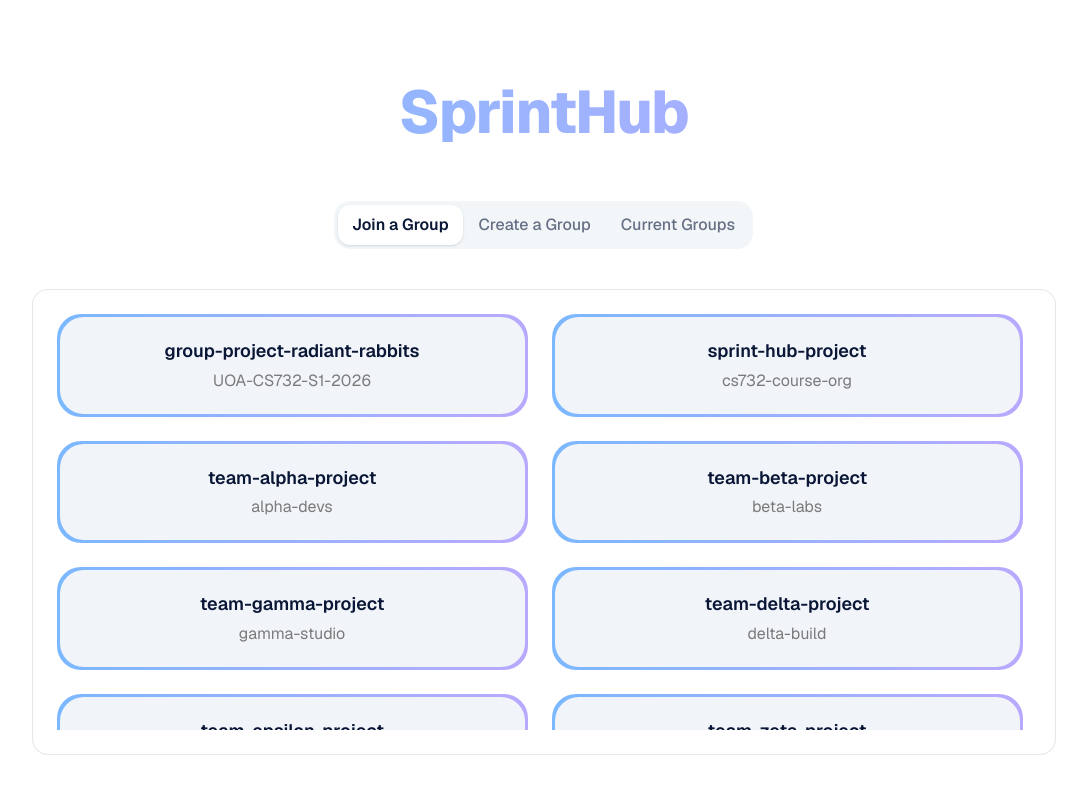
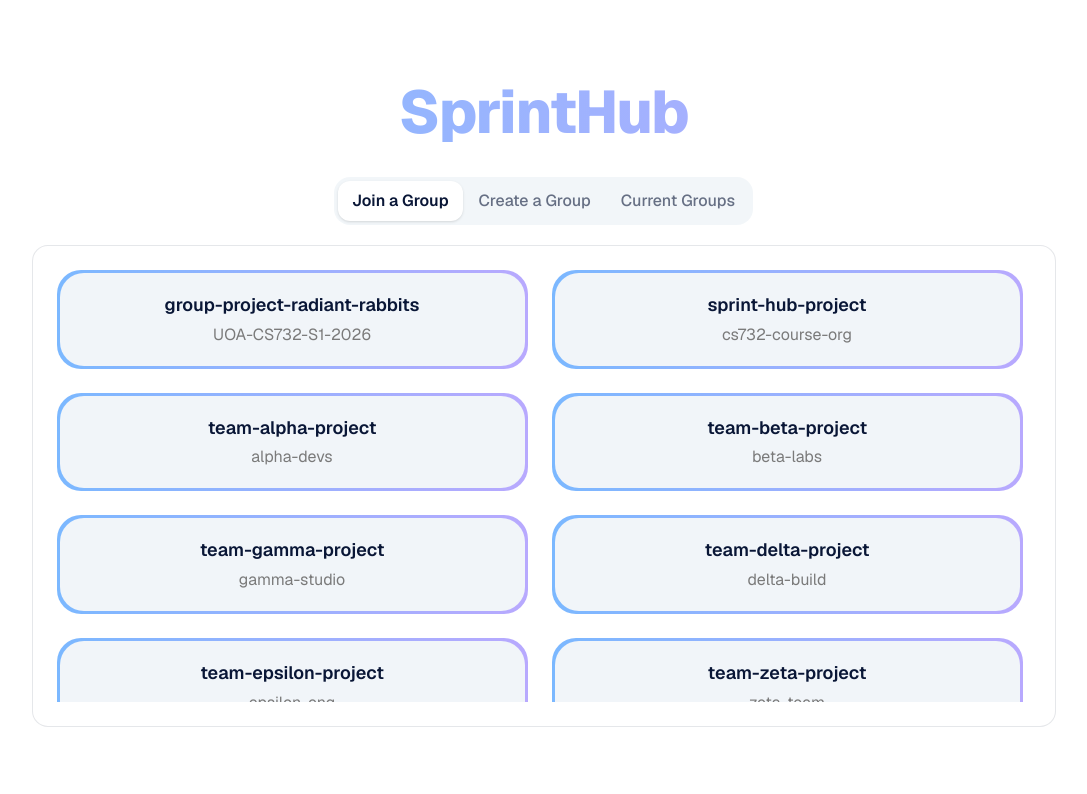
Before and after one commit to UOA-CS732-S1-2026/group-project-radiant-rabbits, a Next.js app: page /join-create-switch-group in a window 1280 px wide. Shown: the top 794 px of the page, without its empty margins (89-1176 px from the left). Built offline with nearby package versions, Linux system fonts and the light colour scheme.

Commit message:
fix(ui):Fix group flow layout: lock pages to the viewport, shrink join panel when lists are short, and tighten set-group spacing.

```diff
--- a/src/app/(group-change)/join-create-switch-group/page.tsx
+++ b/src/app/(group-change)/join-create-switch-group/page.tsx
@@ -63,21 +63,21 @@ export default function JoinCreateSwitchGroupPage() {
     DUMMY_CARDS[tab as keyof typeof DUMMY_CARDS] ?? DUMMY_CARDS.join;
 
   return (
-    <div className="min-h-screen bg-brand-background px-5 pb-14 pt-16 sm:px-8 sm:pb-16 sm:pt-20 md:px-12">
-      <div className="mx-auto w-full max-w-5xl">
-        <header className="mb-12 text-center sm:mb-14">
+    <div className="flex h-dvh max-h-dvh flex-col overflow-hidden bg-brand-background px-5 pb-4 pt-16 sm:px-8 sm:pb-5 sm:pt-20 md:px-12">
+      <div className="mx-auto flex min-h-0 w-full max-w-5xl flex-1 flex-col">
+        <header className="mb-6 shrink-0 text-center sm:mb-8">
           <SprintHubTitle />
         </header>
 
         <SegmentedControl
-          className="mx-auto mb-8 sm:mb-10"
+          className="mx-auto mb-4 shrink-0 sm:mb-5"
           options={TAB_OPTIONS}
           value={tab}
           onChange={setTab}
         />
 
-        <BorderedPanel className="p-4 sm:p-5 md:p-6">
-          <div className="scrollbar-thumb-accent max-h-[calc(100dvh-20rem)] overflow-y-auto pr-1 sm:max-h-[calc(100dvh-24rem)] sm:pr-2">
+        <BorderedPanel className="w-full shrink-0 overflow-hidden p-4 sm:p-5 md:p-6">
+          <div className="scrollbar-thumb-accent max-h-[calc(100dvh-19rem)] overflow-y-auto pr-1 sm:max-h-[calc(100dvh-23rem)] sm:pr-2">
             <div className="grid grid-cols-1 gap-4 sm:grid-cols-2 sm:gap-5 lg:gap-6">
               {cards.map((card) => (
                 <Link
--- a/src/app/(group-change)/set-group/page.tsx
+++ b/src/app/(group-change)/set-group/page.tsx
@@ -44,23 +44,24 @@ export default function SetGroupPage() {
     useState<SprintLengthUnit>("days");
 
   return (
-    <div className="min-h-screen bg-brand-background px-5 pb-14 pt-16 sm:px-8 sm:pb-16 sm:pt-20 md:px-12">
-      <div className="mx-auto w-full max-w-5xl">
-        <header className="mb-10 flex flex-col items-center text-center sm:mb-12">
+    <div className="flex h-dvh max-h-dvh flex-col overflow-hidden bg-brand-background px-5 pb-4 pt-16 sm:px-8 sm:pb-5 sm:pt-20 md:px-12">
+      <div className="mx-auto flex min-h-0 w-full max-w-5xl flex-1 flex-col">
+        <header className="mb-5 flex shrink-0 flex-col items-center text-center sm:mb-6">
           <SprintHubTitle />
           <Button
             variant="blue-help"
             shape="pill"
             size="lg"
-            className="mt-5 min-h-11 min-w-11 shrink-0 p-0 text-base font-semibold leading-none sm:min-h-12 sm:min-w-12 sm:text-lg"
+            className="mt-4 min-h-11 min-w-11 shrink-0 p-0 text-base font-semibold leading-none sm:mt-5 sm:min-h-12 sm:min-w-12 sm:text-lg"
             aria-label="Help"
           >
             ?
           </Button>
         </header>
 
-        <div className="flex justify-center px-0 pt-0 sm:px-lg">
-          <div className="flex w-full max-w-full min-w-0 flex-col items-stretch gap-7 sm:w-fit sm:gap-9">
+        <div className="flex min-h-0 flex-1 flex-col overflow-y-auto">
+          <div className="flex flex-col justify-start px-0 pt-0 sm:px-lg">
+            <div className="flex w-full max-w-full min-w-0 flex-col items-stretch gap-4 sm:mx-auto sm:w-fit sm:gap-5">
               <GroupCard>
                 <div className="grid w-full min-w-0 grid-cols-1 gap-y-2.5 sm:grid-cols-[minmax(0,13rem)_1fr] sm:items-center sm:gap-x-7 sm:gap-y-4">
                   <label
@@ -149,5 +150,6 @@ export default function SetGroupPage() {
           </div>
         </div>
       </div>
+    </div>
   );
 }
--- a/src/components/ui/GroupCard.tsx
+++ b/src/components/ui/GroupCard.tsx
@@ -15,7 +15,7 @@ export default function GroupCard({
       style={{ background: "linear-gradient(to right, #7BB8FF, #B8A9FE)" }}
     >
       <div
-        className={`h-full w-full rounded-2xl bg-[#F1F5F9] px-4 py-4 md:px-5 md:py-5.5 ${className}`}
+        className={`w-full rounded-2xl bg-[#F1F5F9] px-4 py-4 md:px-5 md:py-5 ${className}`}
       >
         {children}
       </div>
```
Lines whose indentation alone changed are shown as unchanged.
